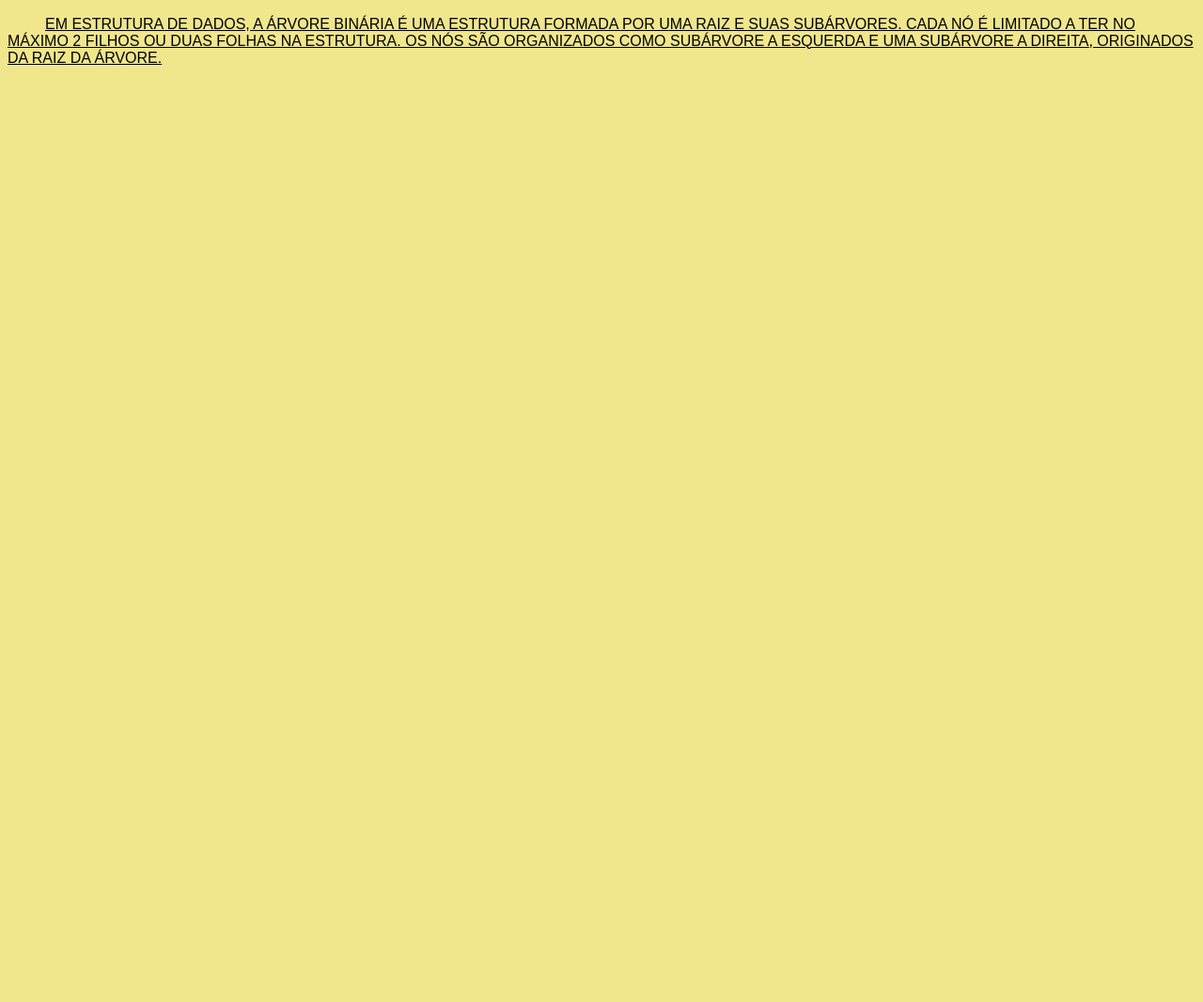
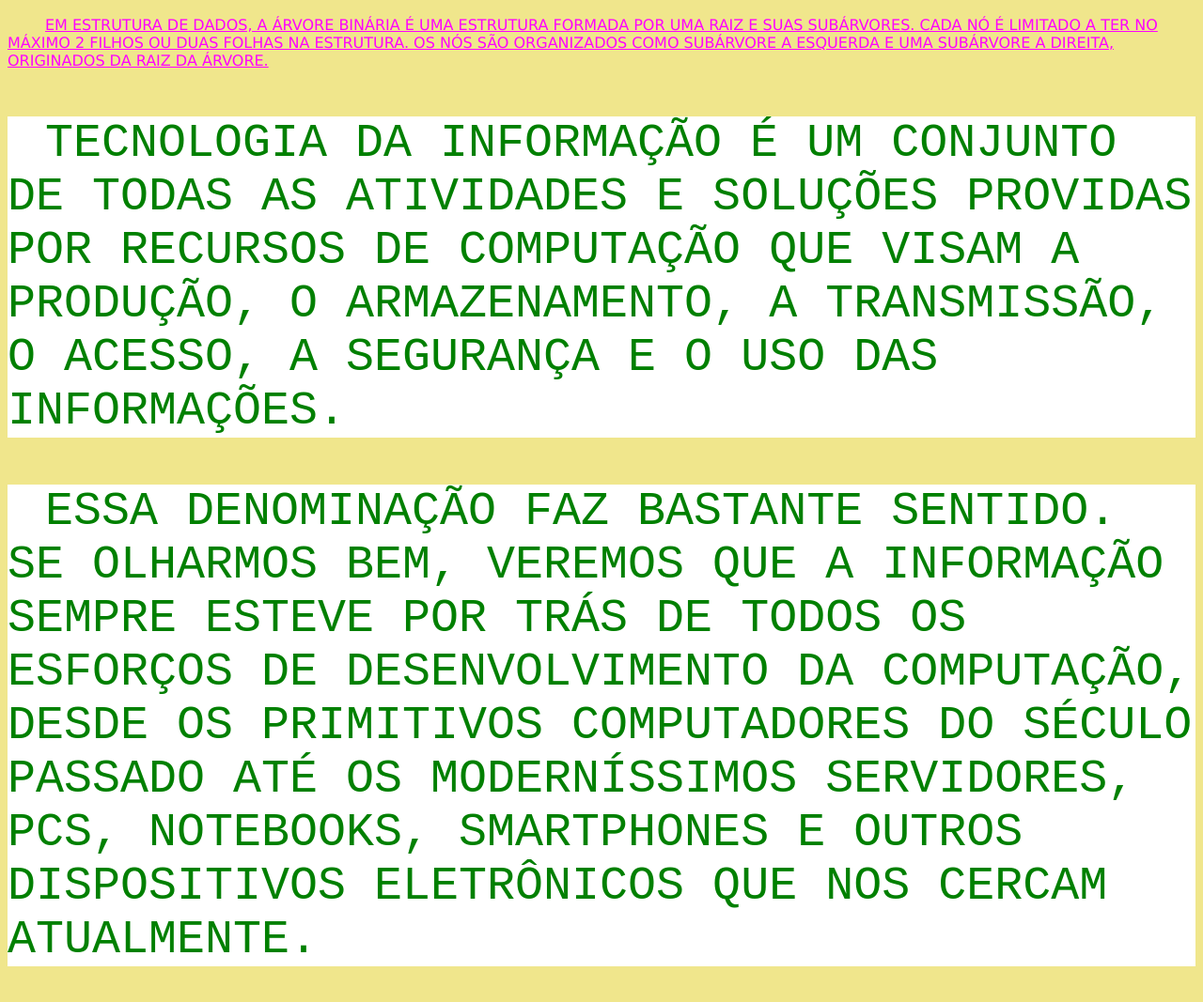
Before and after one commit to JhonatanBS/CursoWeb-HTML5-CSS3-JS, a plain HTML site: page Exercicios/atividade_02.html in a window 1280 px wide. Shown: the part 129-1196 px from the top of the page at 94% size. Before the commit the page ends 800 px from the top, so only its background shows below. Drawn offline with Linux system fonts and the light colour scheme.

Commit message:
Funções id e class aplicadas na atividade 2 .

```diff
--- a/Exercicios/atividade_02.html
+++ b/Exercicios/atividade_02.html
@@ -32,17 +32,37 @@
              body {
                  background-color: khaki;
             }
+            #destaque{
+                 color: fuchsia;
+                 font-family: Verdana, Geneva, Tahoma, sans-serif;
+            }
+            .ti{
+                 color: green;
+                 font-family: monospace;
+                 background-color: white;
+                 font-variant: small-caps;
+                 text-transform: uppercase;
+                 text-decoration: solid;
+                 font-size: 50px;
+            }
          </style>
     </head>
     <body>
          <h1>Estrutura Dados</h1>
          <h2><b>Professor:</b>Jhonatan Bezerra</h2>
 
-         <p>Em estrutura de dados, a árvore binária é uma estrutura
+         <p id="destaque">Em estrutura de dados, a árvore binária é uma estrutura
             formada por uma raiz e suas subárvores. Cada nó é limitado
             a ter no máximo 2 filhos ou duas folhas na estrutura.
             Os nós são organizados como subárvore a esquerda e uma subárvore a direita,
             originados da raiz da árvore.</p>
+         <p class="ti">Tecnologia da Informação é um conjunto de todas as atividades e soluções providas
+            por recursos de computação que visam a produção, o armazenamento, a transmissão, o
+            acesso, a segurança e o uso das informações.</p>
+         <p class="ti">Essa denominação faz bastante sentido. Se olharmos bem, veremos que a informação
+            sempre esteve por trás de todos os esforços de desenvolvimento da computação, desde
+            os primitivos computadores do século passado até os moderníssimos servidores, PCs,
+            notebooks, smartphones e outros dispositivos eletrônicos que nos cercam atualmente.</p>
 
     </body>
 
```
